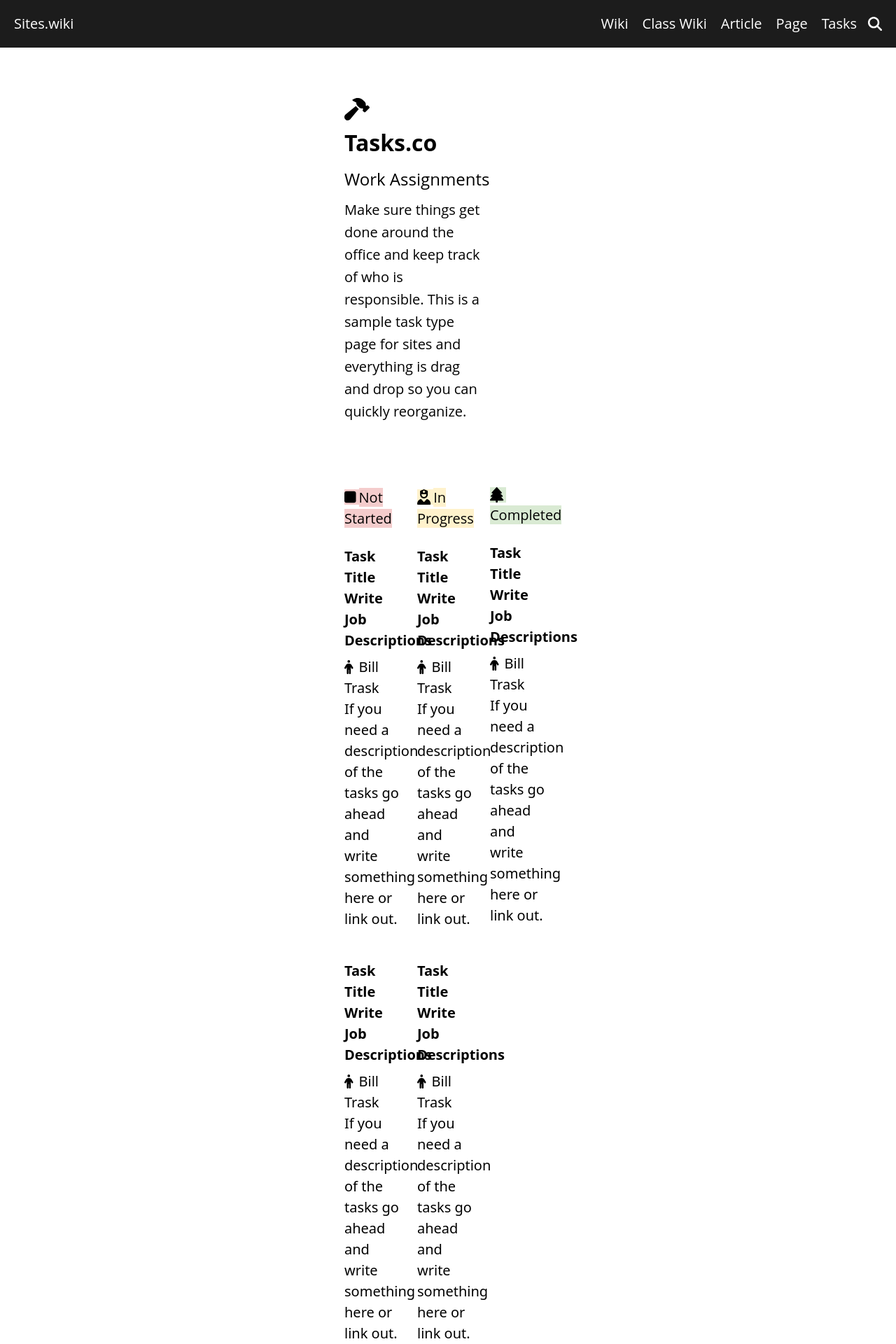
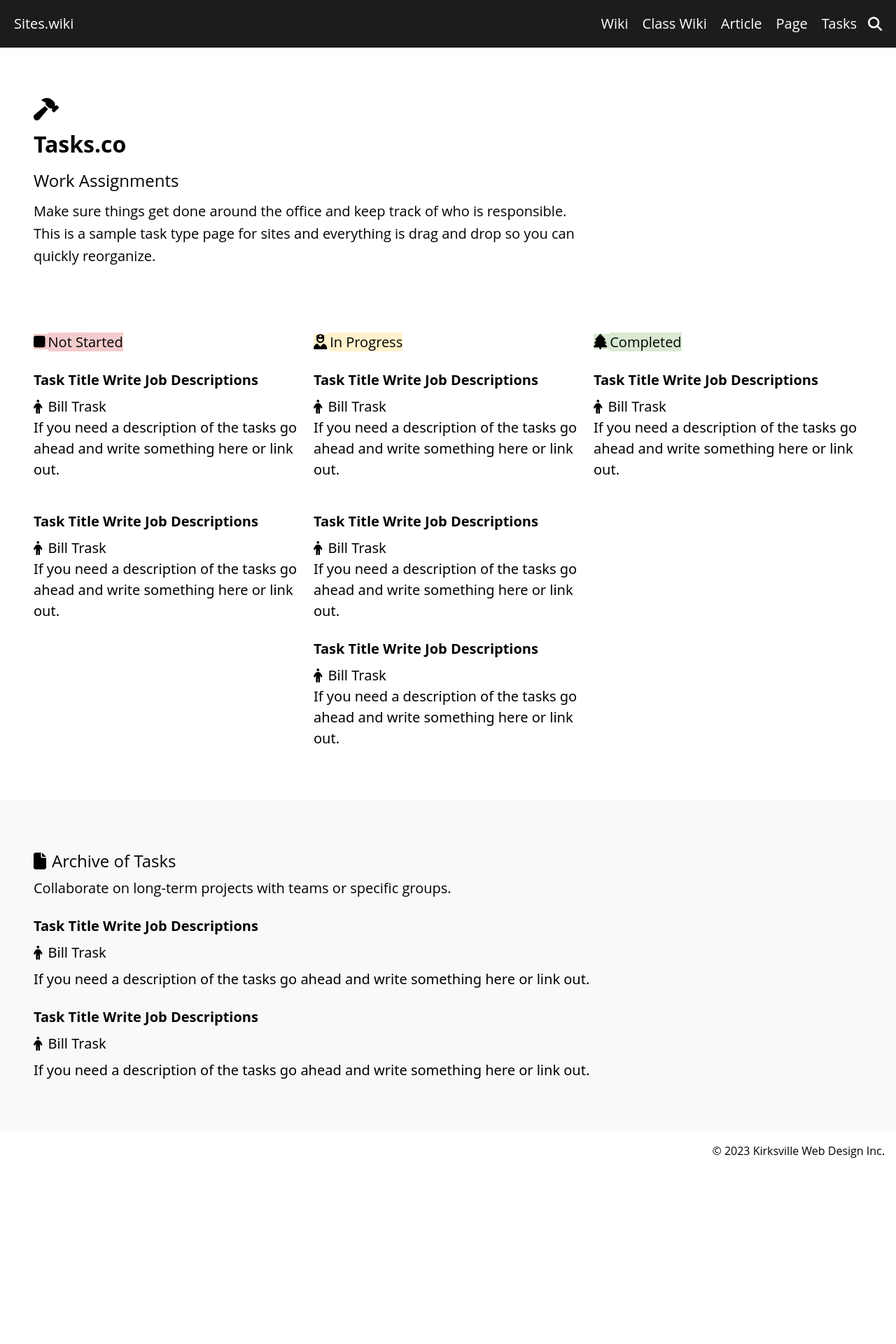
Before and after one commit to tailn804/nhakhoa-clone, a Vue app: page /tasks in a window 1280 px wide. Shown: the top 1920 px of the page at 70% size. After the commit the page ends 1672 px from the top, so only its background shows below. Built offline with nearby package versions, Linux system fonts and the light colour scheme.

Commit message:
Add page

```diff
--- a/src/pages/HomePage.vue
+++ b/src/pages/HomePage.vue
@@ -1,6 +1,6 @@
 <template>
   <div class=" h-full sm:h-auto bg-white pb-12 grid grid-cols-1 sm:px-4  w-full " >
-    <div class="sm:max-w-3xl mx-auto container flex flex-col justify-center items-center ">
+    <div class="sm:max-w-3xl mx-auto container flex flex-col justify-center items-center pt-16 ">
       <div class="sm:px-2 sm:py-3 w-[392px] sm:w-full " >
         <!-- About -->
         <div>
--- a/src/pages/PageClass.vue
+++ b/src/pages/PageClass.vue
@@ -6,7 +6,7 @@
     </div>
 
     <!-- Content -->
-    <div class=" grid grid-cols-1 sm:px-24 w-[392px] mx-auto bg-white">
+    <div class=" grid sm:w-full grid-cols-1 sm:px-24 w-[392px] mx-auto bg-white">
         <!-- Logo -->
         <div class="text-[32px]">
             <font-awesome-icon class=" text-[#1C1C1C]" :icon="['fas', 'book']" />
@@ -86,7 +86,7 @@
     </div>
 
     <div class="py-[84px] sm:px-24 sm:grid sm:grid-cols-3 flex flex-col justify-center items-center    bg-[#f9f9f9]">
-        <div class="col-span-2 sm:pr-6 leading-8 w-[392px]">
+        <div class="sm:w-full col-span-2 sm:pr-6 leading-8 w-[392px]">
             <span class="text-2xl block">
                 Wider Page Content Block
             </span>
@@ -105,8 +105,9 @@
         </div>
     </div>
 
-    <div class="sm:px-24 flex flex-col justify-center items-center  pb-[76px] bg-[#f9f9f9] ">
-            <div class="sm:w-[783px] sm:h-[407px] w-[392px] h-[304px] border-dashed border-2 border-[#e0e0e0] bg-[#f1f1f1]"></div>
+    <div class="sm:w-full sm:px-24  flex flex-col justify-center items-center  pb-[76px] bg-[#f9f9f9] ">
+            <div class="w-[392px]">
+                <div class="sm:w-[783px] sm:h-[407px]  h-[304px] border-dashed border-2 border-[#e0e0e0] bg-[#f1f1f1]"></div>
             <div class="sm:w-[783px] px-2 pt-10">
                 <span class="mt-2 block text-[19px]">
                 In June 2016, Google introduced a complete rebuild of the Google Sites platform, named the New Google Sites,[6][7] along with transition schedule from Classic Google Sites.[8] The new Google Sites does not use JotSpot technology.
@@ -114,6 +115,7 @@
             <span class="mt-2 block text-[19px]">
                 In August 2020, the new Google Sites became the default option for website creation, while in November 2021, all websites made with classic Google Sites were archived.[9]
             </span>
+            </div>
             </div>
     </div>
 </template>
--- a/src/pages/TasksPage.vue
+++ b/src/pages/TasksPage.vue
@@ -1,14 +1,16 @@
 <template>
-   <main class="w-full bg-white ">
-        <div class=" mx-auto sm:px-12 py-[72px] sm:max-w-[1280px] w-[392px]  ">
-            <font-awesome-icon class="text-[32px] block" :icon="['fas', 'hammer']" />
+   <main class="sm:w-full mx-auto flex flex-col justify-center items-center  bg-white w-[392px] ">
+        <div class=" sm:mx-auto sm:px-12 py-[72px] sm:max-w-[1280px]  ">
+            <div>
+                <font-awesome-icon class="text-left text-[32px] " :icon="['fas', 'hammer']" />
+            </div>
             <span class="font-bold text-[28px] sm:text-[32px] block my-2" >
                 Tasks.co
             </span>
             <span class="text-2xl block leading-10">
                 Work Assignments
             </span>
-           <div class="grid grid-cols-3 leading-8">
+           <div class="sm:grid sm:grid-cols-3 leading-8">
             <span class="mt-2 text-[20px] block col-span-2 ">
                 Make sure things get done around the office and keep track of who is responsible. This is a sample task type page for sites and everything is drag and drop so you can quickly reorganize.
             </span>
@@ -57,8 +59,8 @@
 
    </main>
 
-   <div class=" bg-[#f9f9f9]">
-            <div class="mx-auto sm:px-12 py-[72px] sm:max-w-[1280px] w-[392px] flex flex-col justify-center ">
+   <div class="sm:w-full mx-auto w-[392px]  flex flex-col justify-center items-center  bg-[#f9f9f9] ">
+            <div class=" w-full sm:mx-auto sm:px-12 py-[72px] sm:max-w-[1280px]">
                 <div class="text-2xl">
                     <font-awesome-icon class="mr-2 " :icon="['fas', 'file']" />
                     <span >Archive of Tasks</span>
```
